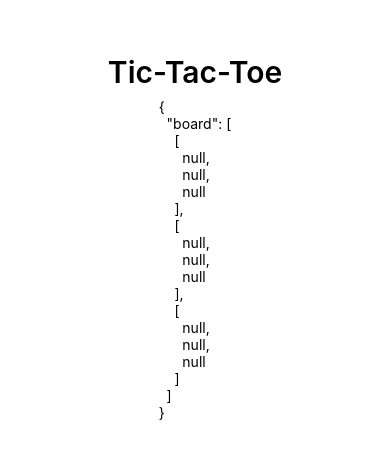
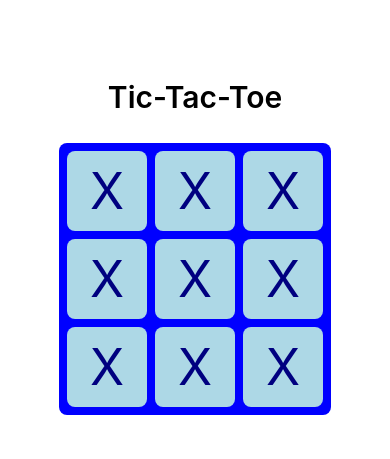
Before and after one commit to simona1/tic-tac-toe, a React Native app: screen / in a window 390 px wide. Shown: the part 185-644 px from the top of the page. Built offline with nearby package versions, Linux system fonts and the light colour scheme.

Commit message:
Add board, row and cell

```diff
--- a/App.js
+++ b/App.js
@@ -2,11 +2,12 @@
 import { StyleSheet, Text, View } from "react-native";
 import { useReducer } from "react";
 
+import Board from "./Board";
 import make2dArray from "./make2dArray";
 
 function makeInitialBoardState() {
   return {
-    board: make2dArray(3, 3, null),
+    board: make2dArray(3, 3, "X"),
   };
 }
 
@@ -24,7 +25,7 @@
   return (
     <View style={styles.container}>
       <Text style={styles.heading}>Tic-Tac-Toe</Text>
-      <Text>{JSON.stringify(state, null, 2)}</Text>
+      <Board board={state.board} />
       <StatusBar style="auto" />
     </View>
   );
@@ -41,5 +42,6 @@
   heading: {
     fontSize: 30,
     fontWeight: 600,
+    margin: 20,
   },
 });
--- /dev/null
+++ b/Board.js
@@ -0,0 +1,22 @@
+import { StyleSheet, View } from "react-native";
+
+import Row from "./Row";
+
+export default function Board({ board }) {
+  return (
+    <View style={styles.container}>
+      {board.map((row, rowIndex) => (
+        <Row key={rowIndex} cellValues={row} />
+      ))}
+    </View>
+  );
+}
+
+const styles = StyleSheet.create({
+  container: {
+    backgroundColor: "blue",
+    gap: 8,
+    padding: 8,
+    borderRadius: 8,
+  },
+});
--- /dev/null
+++ b/Cell.js
@@ -0,0 +1,24 @@
+import { StyleSheet, Text, View } from "react-native";
+
+export default function Cell({ cellValue }) {
+  return (
+    <View style={styles.container}>
+      {cellValue != null && <Text style={styles.text}>{cellValue}</Text>}
+    </View>
+  );
+}
+
+const styles = StyleSheet.create({
+  container: {
+    width: 80,
+    aspectRatio: 1,
+    borderRadius: 8,
+    backgroundColor: "lightblue",
+    alignItems: "center",
+    justifyContent: "center",
+  },
+  text: {
+    color: "navy",
+    fontSize: 50,
+  },
+});
--- /dev/null
+++ b/Row.js
@@ -0,0 +1,20 @@
+import { StyleSheet, View } from "react-native";
+
+import Cell from "./Cell";
+
+export default function Row({ cellValues }) {
+  return (
+    <View style={styles.container}>
+      {cellValues.map((cellValue, columnIndex) => (
+        <Cell key={columnIndex} cellValue={cellValue} />
+      ))}
+    </View>
+  );
+}
+
+const styles = StyleSheet.create({
+  container: {
+    flexDirection: "row",
+    gap: 8,
+  },
+});
```
